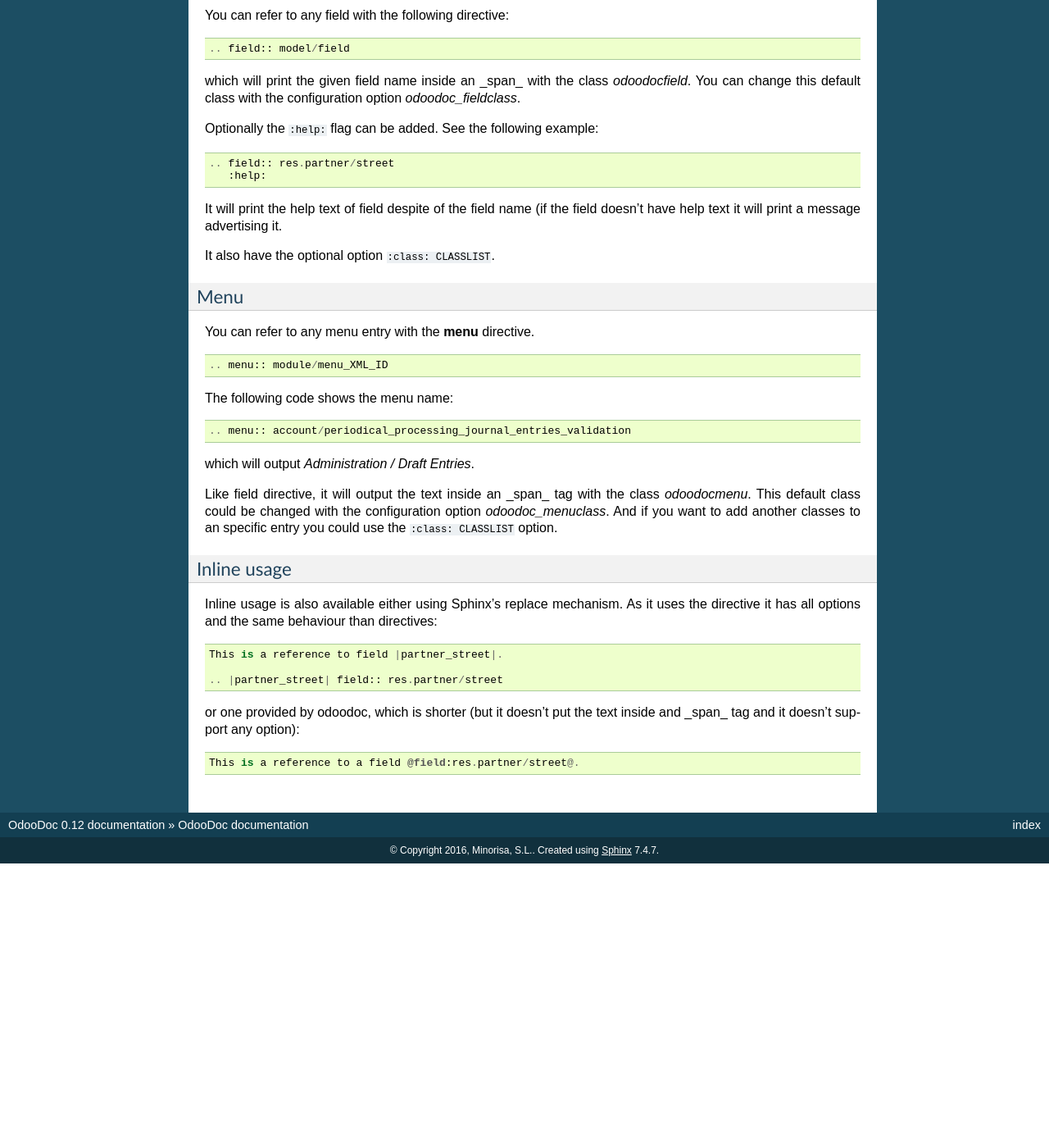
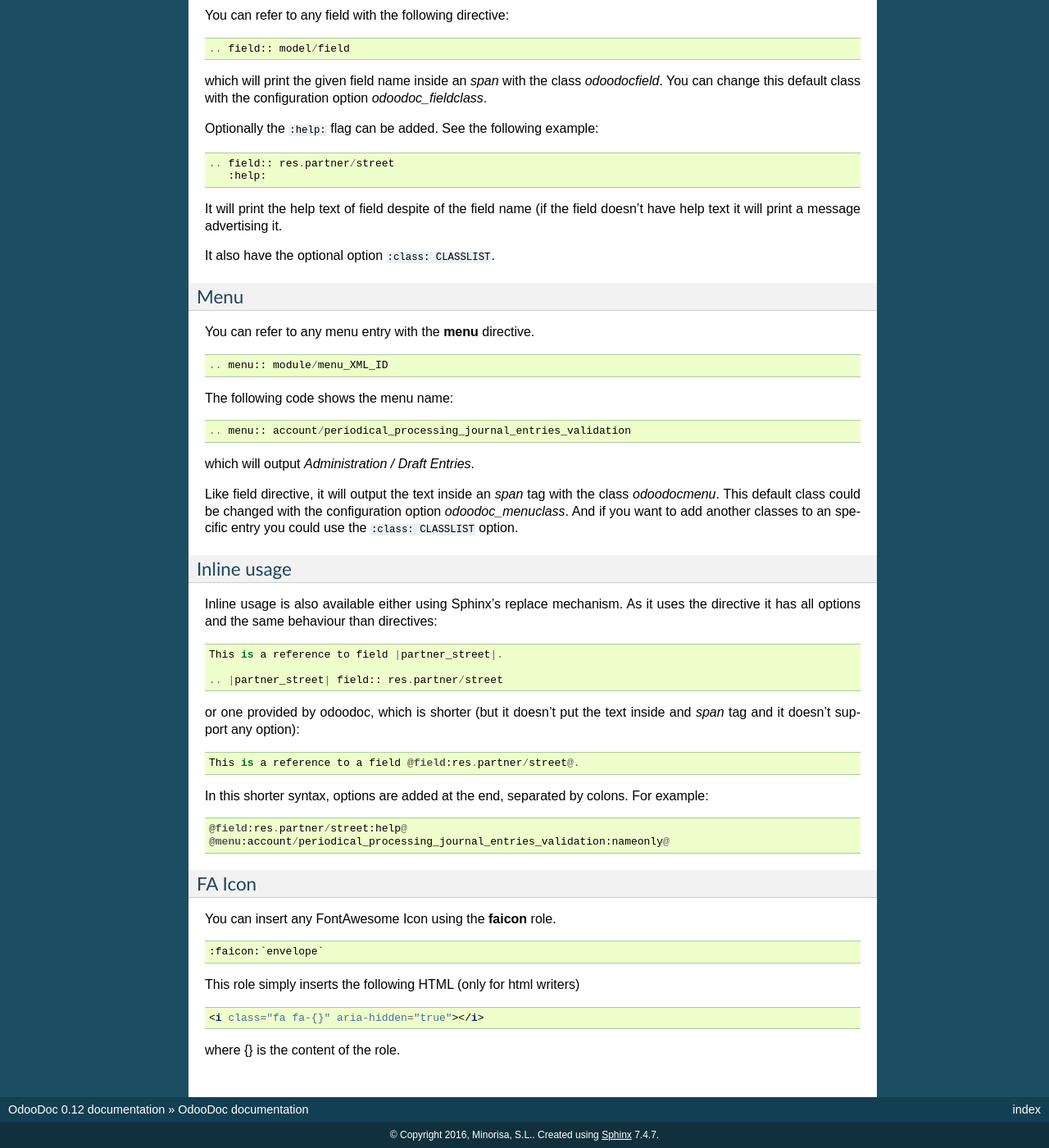
Before and after one commit to minorisa/odoodoc, a Sphinx documentation site: the page built from doc/index.rst, in a window 1280 px wide and 1400 px high, scrolled down 623 px. Shown: the whole window at 82% size. Built offline with Sphinx 7.4.7, drawn with Linux system fonts in a browser that asks for light colours; before the commit the page ends 1676 px from its top, so only the background shows below that.

Commit message:
v0.17: Fixed menu option in short format

```diff
--- a/doc/conf.py
+++ b/doc/conf.py
@@ -12,7 +12,6 @@
 # serve to show the default.
 
 import sys, os
-import sphinxcontrib.odoodoc
 
 # If extensions (or modules to document with autodoc) are in another directory,
 # add these directories to sys.path here. If the directory is relative to the
@@ -26,7 +25,9 @@
 
 # Add any Sphinx extension module names here, as strings. They can be extensions
 # coming with Sphinx (named 'sphinx.ext.*') or your custom ones.
-extensions = []
+extensions = [
+    'sphinxcontrib.odoodoc',
+]
 
 # Add any paths that contain templates here, relative to this directory.
 templates_path = ['_templates']
@@ -215,3 +216,8 @@
     ('index', 'odoodoc', u'OdooDoc Documentation',
      [u'Minorisa'], 1)
 ]
+
+odoo_server = 'https://odoo8-demo.minorisa.net'
+odoo_db = 'demo8public'
+odoo_user = 'demo1'
+odoo_pwd = 'demo1'
--- a/doc/index.rst
+++ b/doc/index.rst
@@ -36,7 +36,7 @@
 
    .. field:: model/field
 
-which will print the given field name inside an _span_ with the class
+which will print the given field name inside an *span* with the class
 *odoodocfield*. You can change this default class with the configuration option
 *odoodoc_fieldclass*.
 
@@ -69,7 +69,7 @@
 
 which will output *Administration / Draft Entries*.
 
-Like field directive, it will output the text inside an _span_ tag with the
+Like field directive, it will output the text inside an *span* tag with the
 class *odoodocmenu*. This default class could be changed with the configuration
 option *odoodoc_menuclass*. And if you want to add another classes to an specific
 entry you could use the ``:class: CLASSLIST`` option.
@@ -88,8 +88,31 @@
    .. |partner_street| field:: res.partner/street
 
 or one provided by odoodoc, which is shorter (but it doesn't put the text inside
-and _span_ tag and it doesn't support any option):
+and *span* tag and it doesn't support any option):
 
 ::
 
    This is a reference to a field @field:res.partner/street@.
+
+In this shorter syntax, options are added at the end, separated by colons. For example::
+
+   @field:res.partner/street:help@
+   @menu:account/periodical_processing_journal_entries_validation:nameonly@
+
+
+FA Icon
+~~~~~~~
+
+You can insert any FontAwesome Icon using the **faicon** role.
+
+::
+
+   :faicon:`envelope`
+
+This role simply inserts the following HTML (only for html writers)
+
+.. code:: html
+
+   <i class="fa fa-{}" aria-hidden="true"></i>
+
+where {} is the content of the role.
--- a/setup.py
+++ b/setup.py
@@ -5,7 +5,7 @@
     long_desc = stream.read()
 
 
-version = "0.16"
+version = "0.17"
 requires = [
     'path.py',
     'simplejson',
```
Also changed, not shown: 4 other files.
